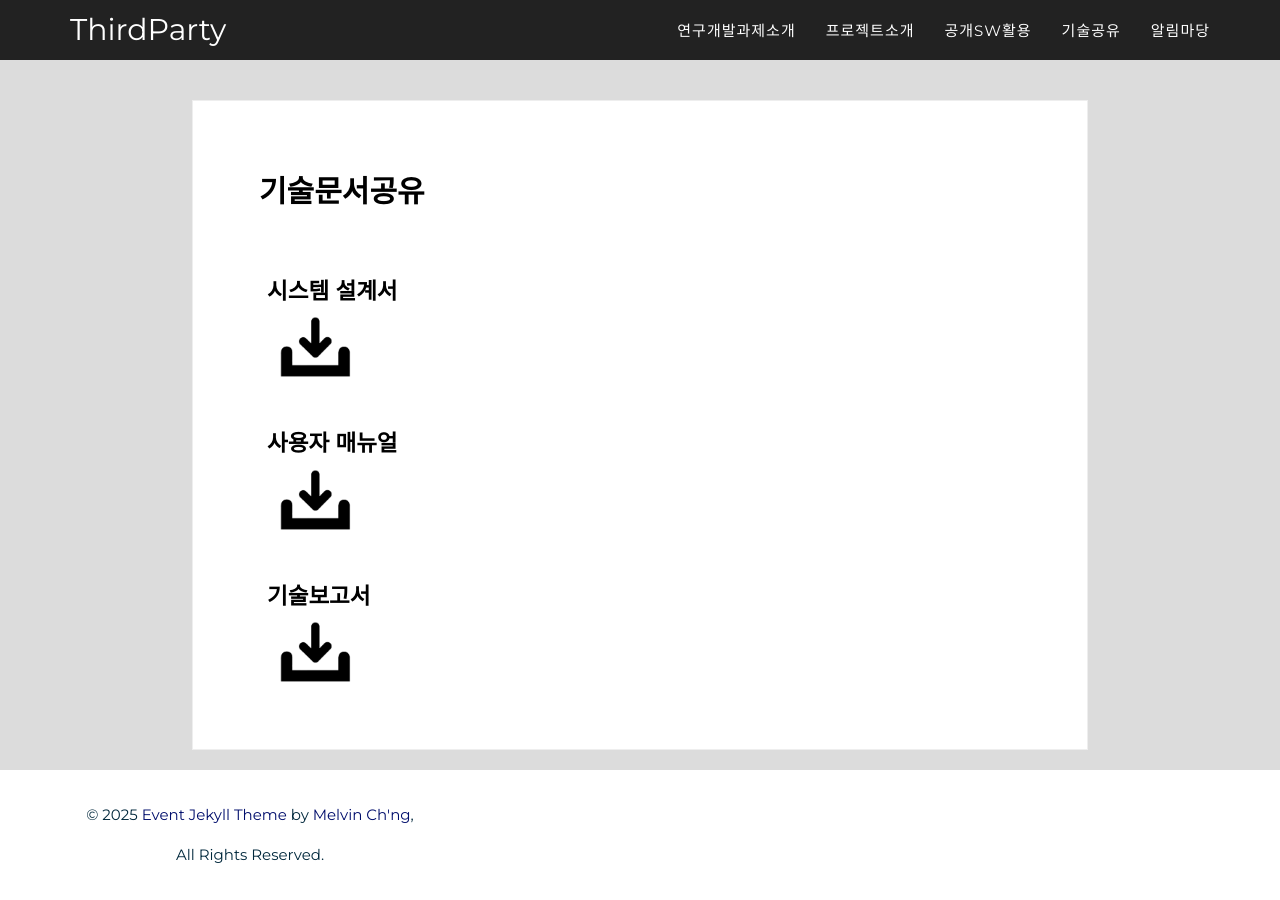
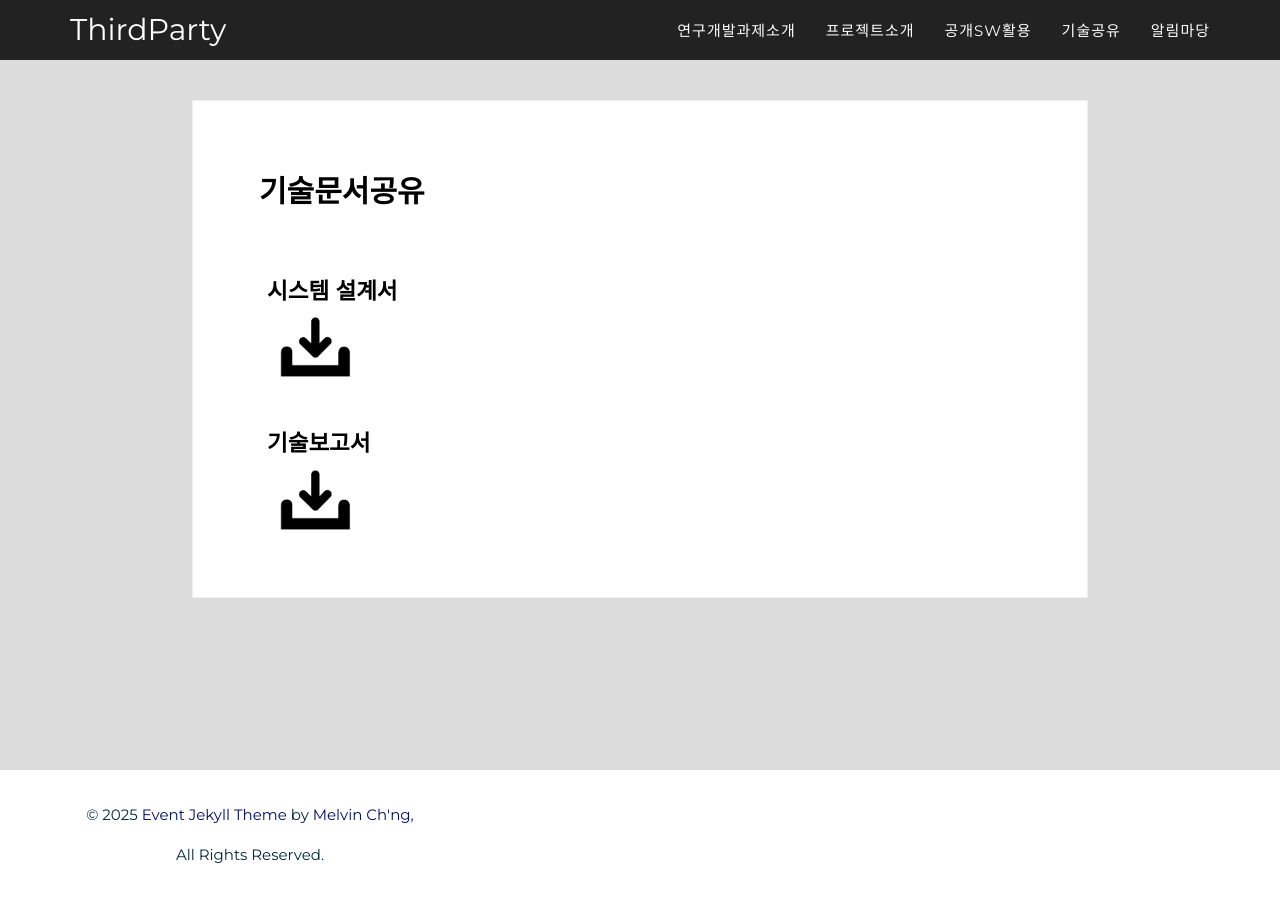
Before and after one commit to ThirdActiveDataExTech/ThirdActiveDataExTech.github.io, a Jekyll site: the page built from 2016_pages/tech-share.html, in a window 1280 px wide. Built offline with Jekyll 4.4.1, drawn with Linux system fonts in a browser that asks for light colours; some web fonts are replaced.

Commit message:
[기술문서공유]
- 사용자 매뉴얼 항목 삭제(공개SW활용의 항목과 중복됨)

```diff
--- a/2016_pages/tech-share.html
+++ b/2016_pages/tech-share.html
@@ -9,8 +9,8 @@
     <h1 class="title">{{ page.title }}</h1>
     <h2>시스템 설계서</h2>
     <img class="small-logo" src="/css/2016_style/img/download_icon.png" alt="">
-    <h2>사용자 매뉴얼</h2>
-    <img class="small-logo" src="/css/2016_style/img/download_icon.png" alt="">
+<!--    <h2>사용자 매뉴얼</h2>-->
+<!--    <img class="small-logo" src="/css/2016_style/img/download_icon.png" alt="">-->
     <h2>기술보고서</h2>
     <img class="small-logo" src="/css/2016_style/img/download_icon.png" alt="">
 </div>
```
